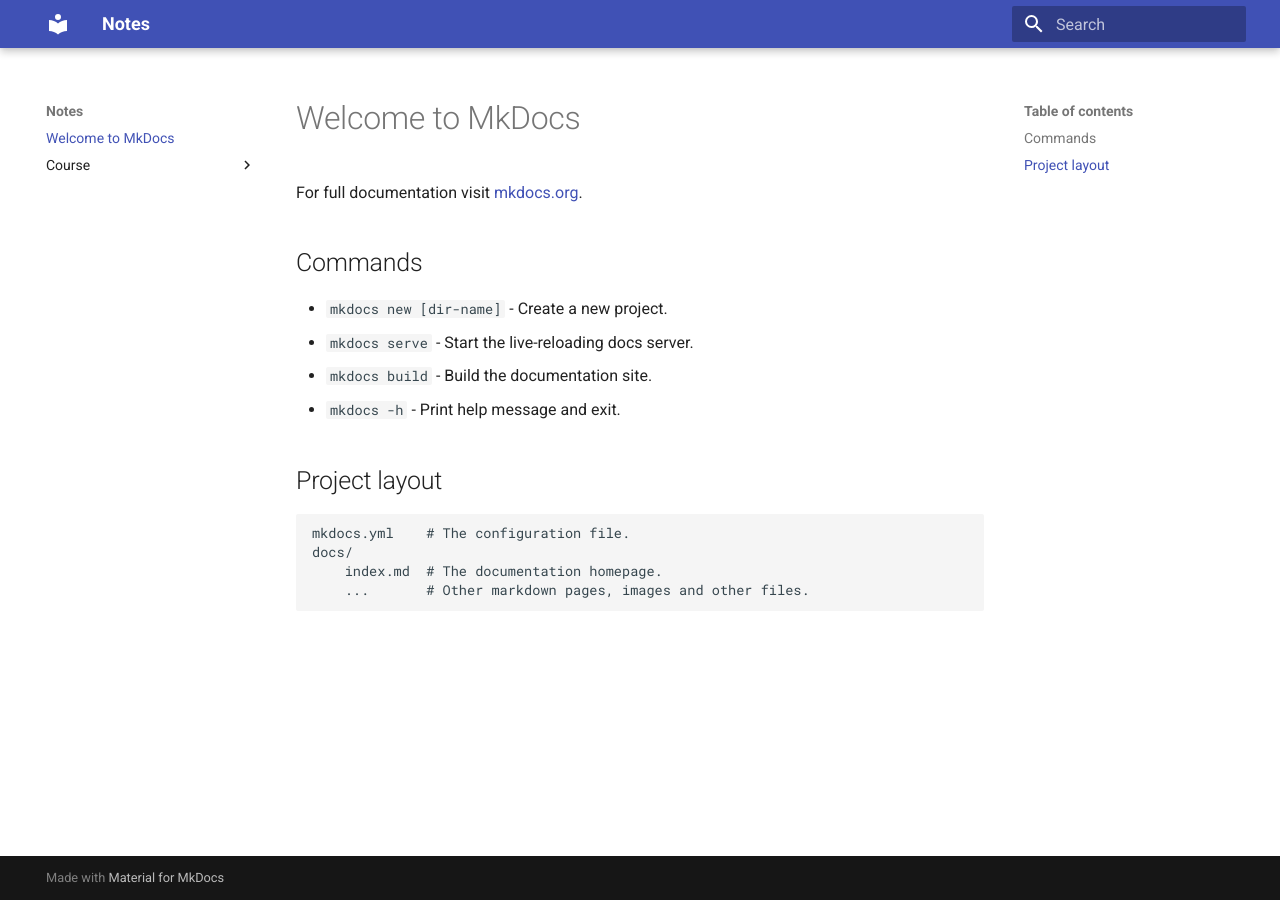
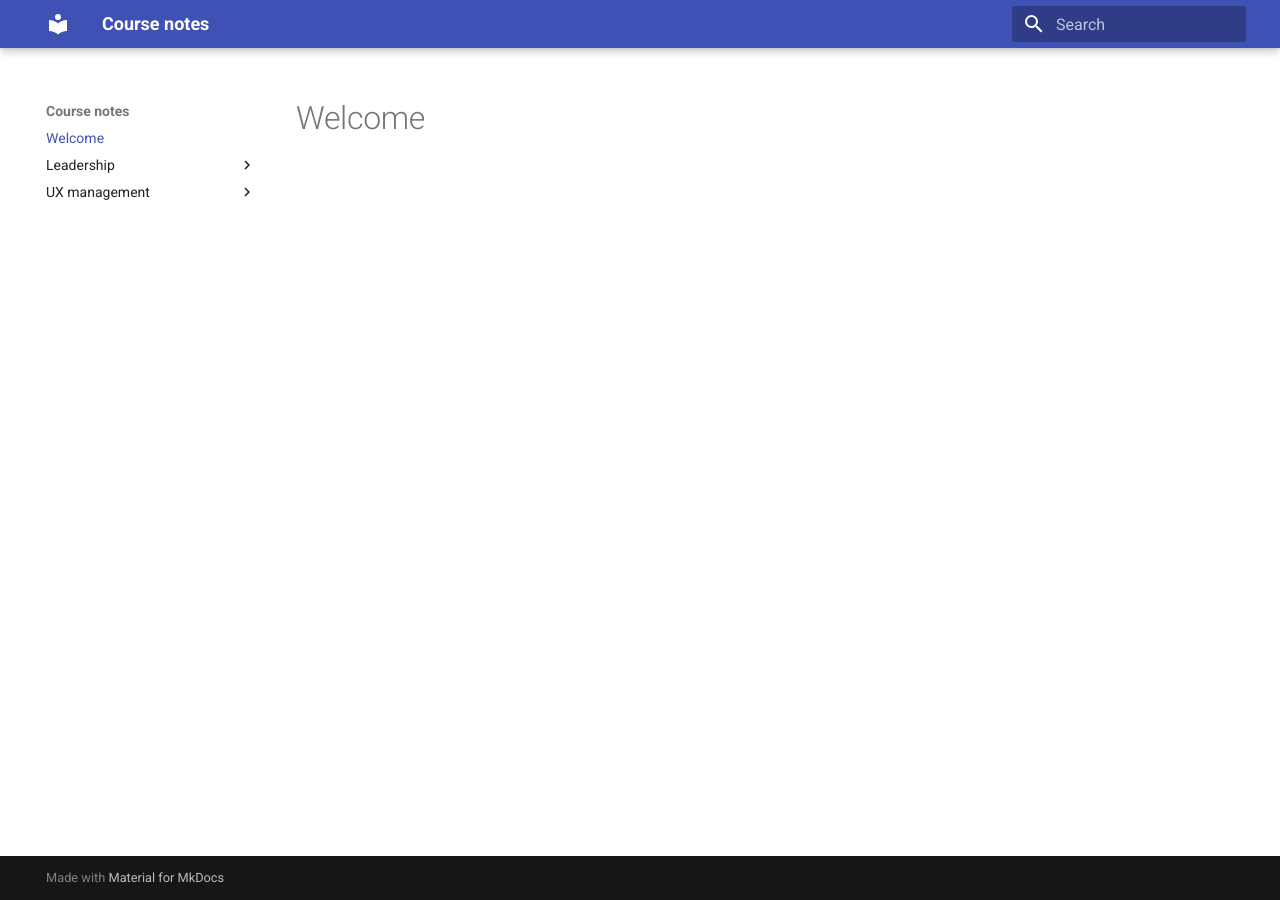
Before and after one commit to MattKevan/notes, an MkDocs documentation site: the page built from docs/index.md, in a window 1280 px wide. Built offline with MkDocs 1.6.1 and Material for MkDocs 9.7.7, drawn with Linux system fonts in a browser that asks for light colours.

Commit message:
Add notes

```diff
--- a/docs/course/module-6.md
+++ b/docs/Leadership/6.-Team-performance/performance-management.md
@@ -1,18 +1,21 @@
-# Module 6
+# Performance management
 
 ## Performance management cycle
 
-![Performance cycle](img/cycle.png)
+![Performance cycle](/img/cycle.png)
 
-What is it?
+### What is it?
+
 A cycle that outlines the approach that line managers should follow on an annual basis for every member of the team.
 
 ### Why is it important?
 
 Following this cycle is important as it enables line managers to performance manage all members of their team, rather than focusing on the poor performers. Traditionally, managers focus 80% of their time on 20% of their team (i.e. the poor performers), but they should aim to allocate their time equally across the whole team.
+
 ### How do we use it?
 
 Use this cycle to ensure you support, motivate and challenge the whole team throughout the year. This helps to ensure that everyone has absolute clarity as to what is expected of them to perform well, and enables the manager to provide support and on-going feedback to review and measure progress.
+
 ### What else?
 
 An annual review of performance is the absolute minimum required to manage performance effectively. Best practice states that performance should be reviewed every second month, with a formal mid-year review included in the process.
@@ -23,35 +26,35 @@ An annual review of performance is the absolute minimum required to manage perfo
 
 By setting an objective, you are making it clear exactly what standards of performance you expect in future. SMART is a useful tool for setting clear objectives.
 
-
 **Objectives should be:**
 
+**Specific** - state exactly what performance standard is required (e.g. attend work; achieve quality standards; work with the team; etc.)
 
-*Specific* - state exactly what performance standard is required (e.g. attend work; achieve quality standards; work with the team; etc.)
+**Measurable** - include a measure of performance so that it is clear if the objective has been met or not (e.g. to x%; fully; accurate; by y amount; etc.)
 
-*Measurable* - include a measure of performance so that it is clear if the objective has been met or not (e.g. to x%; fully; accurate; by y amount; etc.)
+**Agreed** - jointly by the manager and employee so that the employee makes a commitment to achieving it
 
-*Agreed* - jointly by the manager and employee so that the employee makes a commitment to achieving it
+**Realistic** - it must be an achievable and realistic objective or the employee may not even attempt to achieve it
 
-*Realistic* - it must be an achievable and realistic objective or the employee may not even attempt to achieve it
-
-*Timebound* - include a date by which the objective should be achieved (e.g. daily; weekly; monthly; by 23rd of the month; by x date; etc.)
+**Timebound** - include a date by which the objective should be achieved (e.g. daily; weekly; monthly; by 23rd of the month; by x date; etc.)
 
 ### What is it?
 
 A great tool for setting objectives.
+
 ### Why is it important?
 
 Setting SMART objectives enables you to make it clear exactly what standards of performance you expect in the future from a team member. It sets out what is to be achieved and to what standard. It ensures that both the line manager and the job holder have a clear understanding and avoids potential confusion and misunderstanding. Crucially, it gives a measure of performance which should be followed up at a later date.
+
 ### How do we use it?
 
 An example of how to set a SMART objective for a person who is persistently late for work might be:
 
-* S - ‘Attend work…’
-* M - ‘…on time, every day…’
-* A - Ideally this would be agreed between the line manager and their team member.
-* R - Any reasons why this couldn’t be achieved should be addressed.
-* T - ‘…for two weeks’.
+* **S** - Attend work…
+* **M** - …on time, every day…
+* **A** - Ideally this would be agreed between the line manager and their team member.
+* **R** - Any reasons why this couldn’t be achieved should be addressed.
+* **T** - …for two weeks.
 
 ### What else?
 
--- a/docs/index.md
+++ b/docs/index.md
@@ -1,17 +1 @@
-# Welcome to MkDocs
-
-For full documentation visit [mkdocs.org](https://www.mkdocs.org).
-
-## Commands
-
-* `mkdocs new [dir-name]` - Create a new project.
-* `mkdocs serve` - Start the live-reloading docs server.
-* `mkdocs build` - Build the documentation site.
-* `mkdocs -h` - Print help message and exit.
-
-## Project layout
-
-    mkdocs.yml    # The configuration file.
-    docs/
-        index.md  # The documentation homepage.
-        ...       # Other markdown pages, images and other files.
+# Welcome
--- a/mkdocs.yml
+++ b/mkdocs.yml
@@ -1,3 +1,5 @@
-site_name: Notes
+site_name: Course notes
 theme:
   name: material
+
+nav:
```
Also changed, not shown: docs/Leadership/3.-Operational-leadership/Problem-solving.md (added, +195 -0 lines), docs/Leadership/3.-Operational-leadership/Strategy.md (renamed from docs/course/module-3/Strategy.md, +20 -10 lines), docs/UX-management/1.-Business-case/1.-Business goals.md (added, +90 -0 lines), docs/course/Module 3.md (deleted, +0 -1 lines), docs/course/README.md (deleted, +0 -1 lines), docs/Leadership/1.-Becoming-a-leader/Module 1.md (renamed from docs/course/module-1/Module 1.md), docs/Leadership/2.-Effective-leadership/chairing.md (renamed from docs/course/module-2/chairing.md), docs/Leadership/2.-Effective-leadership/communication.md (renamed from docs/course/module-2/communication.md), docs/Leadership/2.-Effective-leadership/time-management.md (renamed from docs/course/module-2/time-management.md), docs/img/wisdom.png (added), 6 other files.
